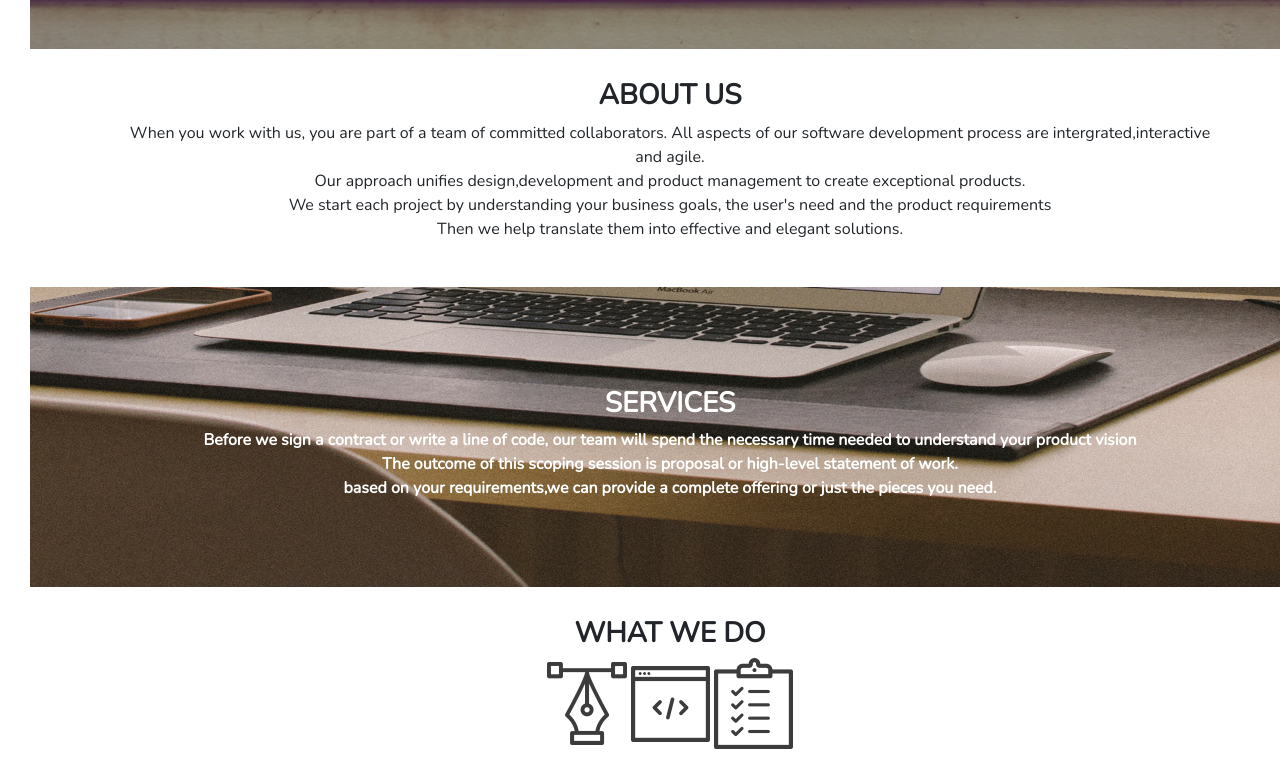
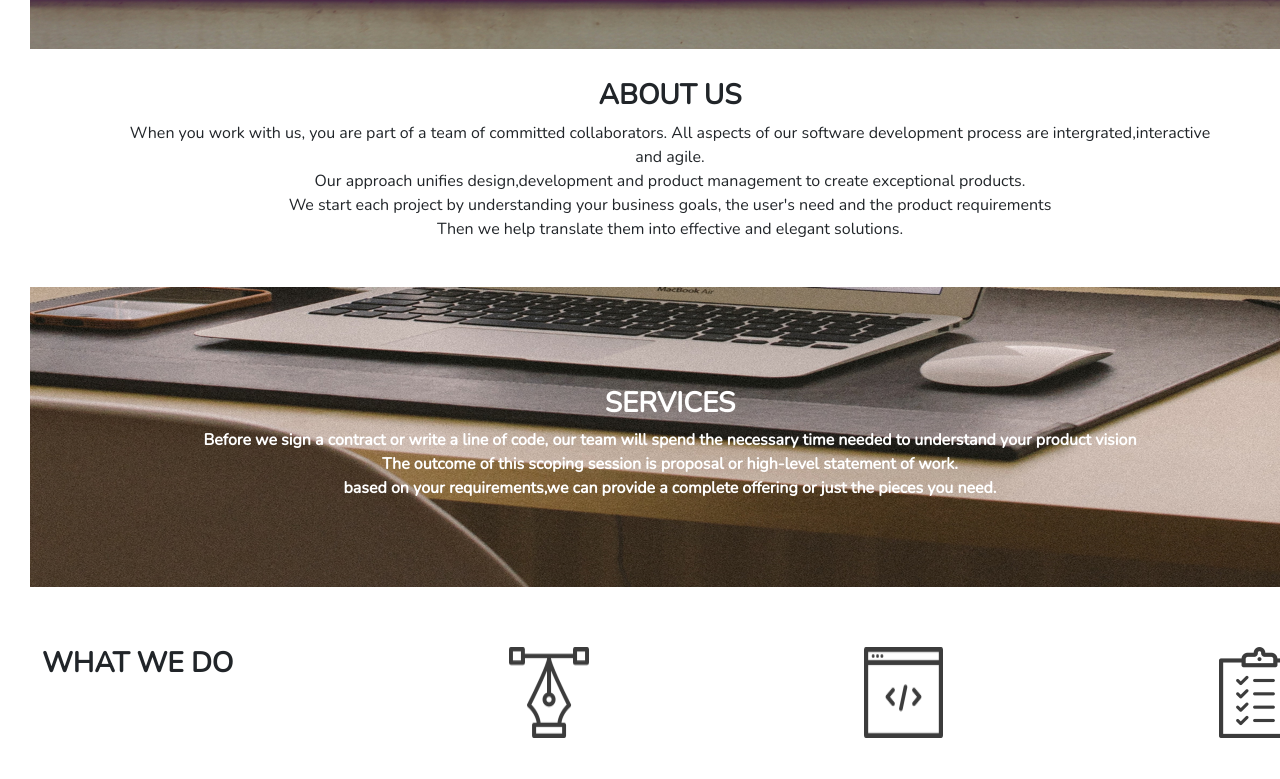
Before and after one commit to encok/calculator, a plain HTML site: page Documents/Delani-Studio/index.html in a window 1280 px wide. Shown: the part 661-1440 px from the top of the page. Drawn offline with nearby package versions, Linux system fonts and the light colour scheme.

Commit message:
styling what we do division

```diff
--- a/Documents/Delani-Studio/css/index.css
+++ b/Documents/Delani-Studio/css/index.css
@@ -55,3 +55,10 @@ body{
 #services  h3{
     margin-top: 100px;
 }
+/* what we do section */
+#doings{
+    display: flex;
+    justify-content: space-between;
+    flex-wrap: wrap;
+    margin-top: 30px;
+}
```
Also changed, not shown: Documents/Delani-Studio/index.html (+1 -0 lines).
